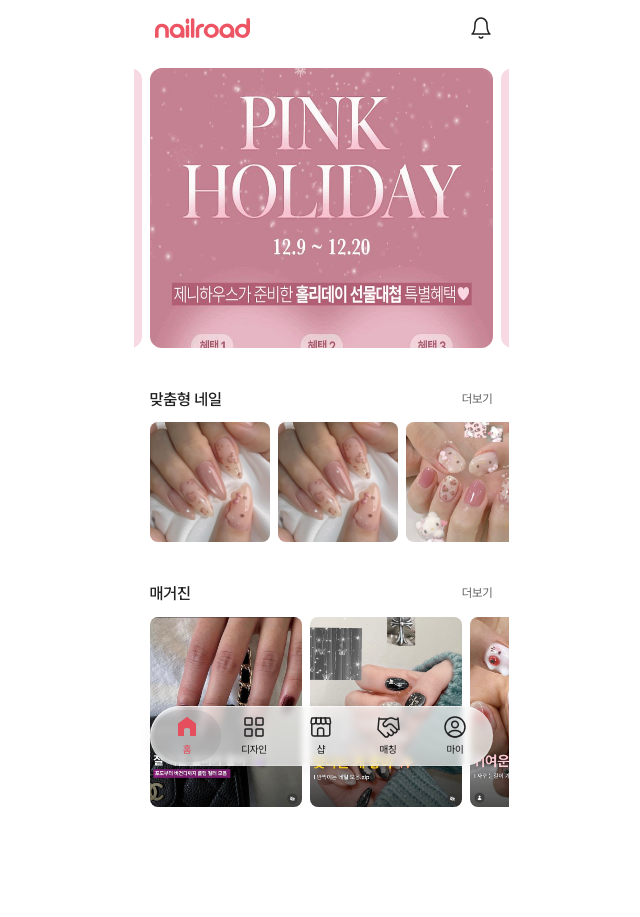
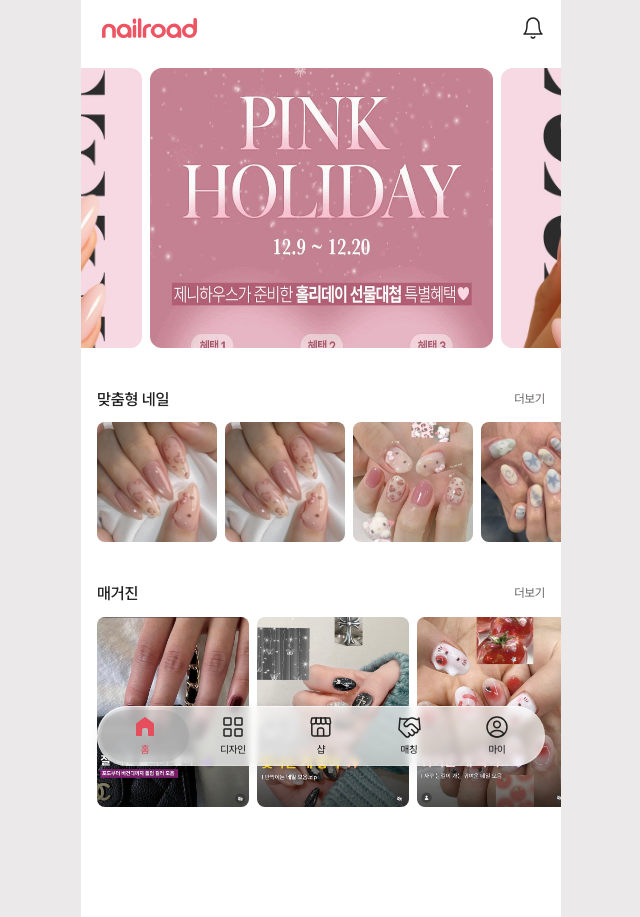
Before and after one commit to Nailroad/FE, a Next.js app: page /home in a window 1280 px wide. Shown: the whole page, without its empty margins (319-959 px from the left). Built offline with nearby package versions, Linux system fonts and the light colour scheme.

Commit message:
[Fix]: 화면 비율 수정

```diff
--- a/src/app/globals.css
+++ b/src/app/globals.css
@@ -11,7 +11,7 @@
   --color-foreground: var(--foreground);
 }
 
+/* body 배경(앱 바깥 영역)은 layout.tsx의 bg-* 클래스로 지정. 여기서 지정하면 클래스를 덮어씀 */
 body {
-  background: var(--background);
   color: var(--foreground);
 }
--- a/src/app/layout.tsx
+++ b/src/app/layout.tsx
@@ -26,15 +26,15 @@ export const viewport: Viewport = {
 export default function RootLayout({ children }: LayoutProps<"/">) {
   return (
     <html lang="ko" className={`${suit.variable} antialiased`}>
-      <body className="bg-gray-100">
-        {/* 모바일 웹앱 컨테이너: 데스크톱에서는 가운데 정렬 */}
-        <div className="bg-background relative mx-auto flex min-h-dvh w-full max-w-[375px] flex-col">
+      <body className="bg-gray-200">
+        {/* 모바일 웹앱 컨테이너: 480px까지는 화면 폭에 맞춰 늘어나고, 그보다 넓으면 가운데 고정 (바깥은 회색 배경) */}
+        <div className="bg-background relative mx-auto flex min-h-dvh w-full max-w-[480px] flex-col">
           {/* 하단 네브바(60px + 아래 34px + 여유 16px)에 내용이 가리지 않도록 아래 여백 확보 */}
           <div className="flex flex-1 flex-col pb-[calc(76px+max(34px,env(safe-area-inset-bottom)))]">
             {children}
           </div>
 
-          <div className="fixed inset-x-0 bottom-0 z-50 mx-auto w-full max-w-[375px] px-4 pb-[max(34px,env(safe-area-inset-bottom))]">
+          <div className="fixed inset-x-0 bottom-0 z-50 mx-auto w-full max-w-[480px] px-4 pb-[max(34px,env(safe-area-inset-bottom))]">
             <NavBar />
           </div>
         </div>
--- a/src/components/common/ReservationCard.tsx
+++ b/src/components/common/ReservationCard.tsx
@@ -25,7 +25,7 @@ export default function ReservationCard({
 }: ReservationCardProps) {
   return (
     <article
-      className={`gap-large py-medium flex w-full max-w-[343px] items-center ${
+      className={`gap-large py-medium flex w-full items-center ${
         showDivider ? "border-b border-gray-300" : ""
       } ${className}`}
       {...props}
--- a/src/components/common/ReservationPriceCard.tsx
+++ b/src/components/common/ReservationPriceCard.tsx
@@ -25,7 +25,7 @@ export default function ReservationPriceCard({
 }: ReservationPriceCardProps) {
   return (
     <article
-      className={`gap-large rounded-medium bg-gray-0 p-medium flex w-full max-w-[343px] items-end border border-gray-300 ${className}`}
+      className={`gap-large rounded-medium bg-gray-0 p-medium flex w-full items-end border border-gray-300 ${className}`}
       {...props}
     >
       <span className="rounded-medium flex size-24 shrink-0 overflow-hidden">{thumbnail}</span>
--- a/src/components/common/SelectableCard.tsx
+++ b/src/components/common/SelectableCard.tsx
@@ -23,7 +23,7 @@ export default function SelectableCard({
   return (
     <button
       type={type}
-      className={`gap-large rounded-medium2 p-medium flex w-full max-w-[343px] items-center border text-left transition-colors disabled:cursor-not-allowed disabled:opacity-50 ${
+      className={`gap-large rounded-medium2 p-medium flex w-full items-center border text-left transition-colors disabled:cursor-not-allowed disabled:opacity-50 ${
         selected
           ? "border-primary-500 bg-primary-50"
           : "bg-gray-0 hover:border-primary-300 border-gray-300"
--- a/src/components/common/ShopCard.tsx
+++ b/src/components/common/ShopCard.tsx
@@ -33,7 +33,7 @@ export default function ShopCard({
 }: ShopCardProps) {
   return (
     <article
-      className={`gap-medium2 rounded-medium bg-gray-0 p-medium flex h-[114px] w-full max-w-[343px] items-start border border-gray-300 ${className}`}
+      className={`gap-medium2 rounded-medium bg-gray-0 p-medium flex h-[114px] w-full items-start border border-gray-300 ${className}`}
       {...props}
     >
       <Image
--- a/src/components/common/ShopGalleryCard.tsx
+++ b/src/components/common/ShopGalleryCard.tsx
@@ -27,10 +27,7 @@ export default function ShopGalleryCard({
   ...props
 }: ShopGalleryCardProps) {
   return (
-    <article
-      className={`py-medium w-full max-w-[375px] border-b border-gray-300 ${className}`}
-      {...props}
-    >
+    <article className={`py-medium w-full border-b border-gray-300 ${className}`} {...props}>
       <div className="gap-medium2 flex flex-col">
         <div className="gap-medium flex flex-col">
           <div className="gap-large flex items-center">
--- a/src/components/common/TopBar.tsx
+++ b/src/components/common/TopBar.tsx
@@ -9,7 +9,7 @@ type TopBarProps = HTMLAttributes<HTMLElement> & {
 export default function TopBar({ left, title, right, className = "", ...props }: TopBarProps) {
   return (
     <header
-      className={`px-medium grid h-14 w-full max-w-[375px] grid-cols-[24px_minmax(0,1fr)_24px] items-center ${className}`}
+      className={`px-medium grid h-14 w-full grid-cols-[24px_minmax(0,1fr)_24px] items-center ${className}`}
       {...props}
     >
       <span className="flex size-6 items-center justify-center">{left}</span>
--- a/src/components/design-detail/DesignDetailScreen.tsx
+++ b/src/components/design-detail/DesignDetailScreen.tsx
@@ -69,7 +69,7 @@ export default function DesignDetailScreen({ design, detail }: DesignDetailScree
         </section>
       </div>
 
-      <div className="fixed inset-x-0 bottom-[max(34px,env(safe-area-inset-bottom))] z-40 mx-auto w-full max-w-[375px] px-medium">
+      <div className="fixed inset-x-0 bottom-[max(34px,env(safe-area-inset-bottom))] z-40 mx-auto w-full max-w-[480px] px-medium">
         {/* API 연동 전에는 요청을 보내지 않고, 화면 상태만 제공합니다. */}
         <Button aria-label="견적 요청하기">견적 요청하기</Button>
       </div>
--- a/src/components/home/HomeScreen.tsx
+++ b/src/components/home/HomeScreen.tsx
@@ -67,7 +67,7 @@ export default function HomeScreen({
   }, []);
 
   return (
-    <main className="mx-auto flex w-full max-w-[375px] flex-col bg-gray-0">
+    <main className="mx-auto flex w-full flex-col bg-gray-0">
       <Header
         left={
           <Link href="/home" className="flex h-[38px] w-[104px] items-center">
```
